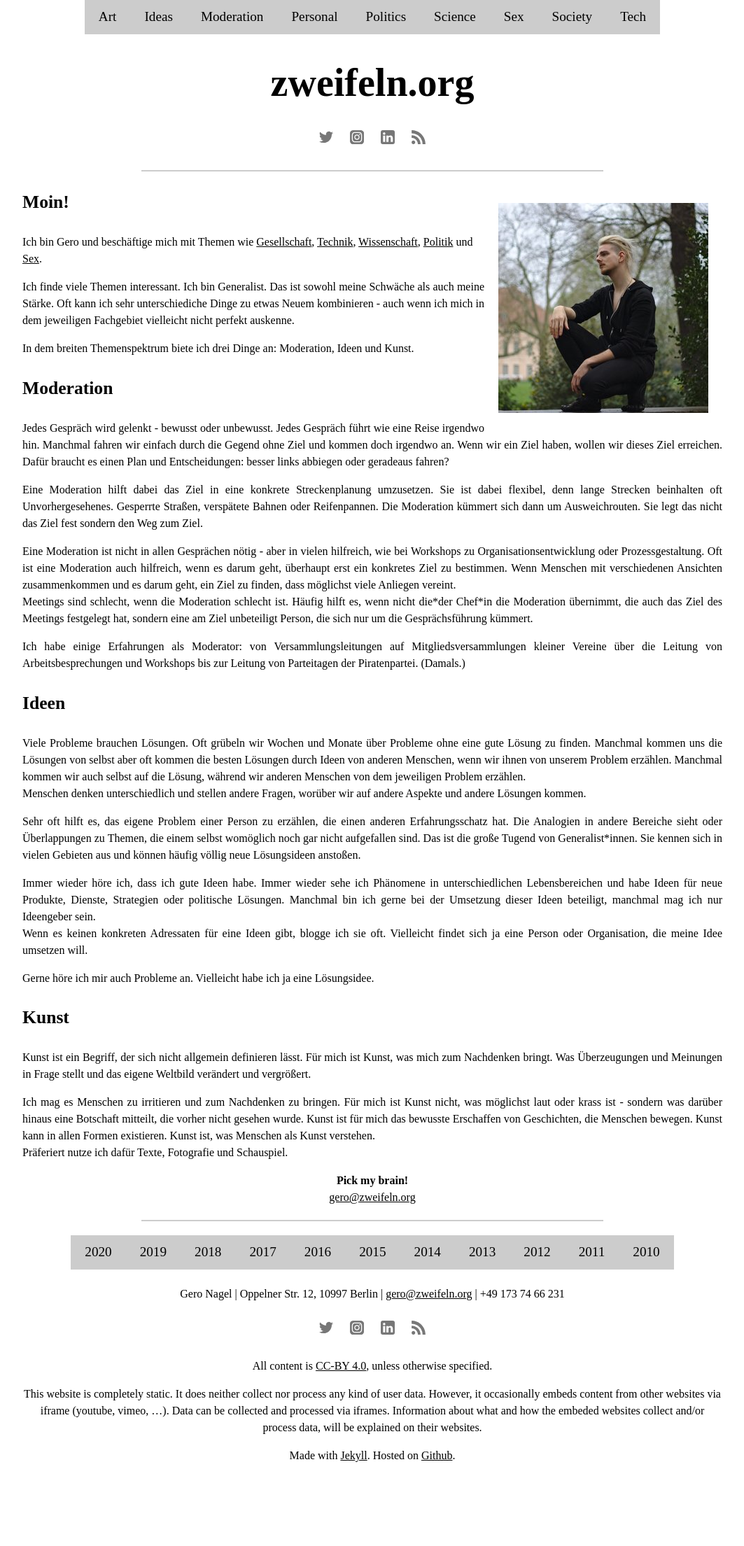
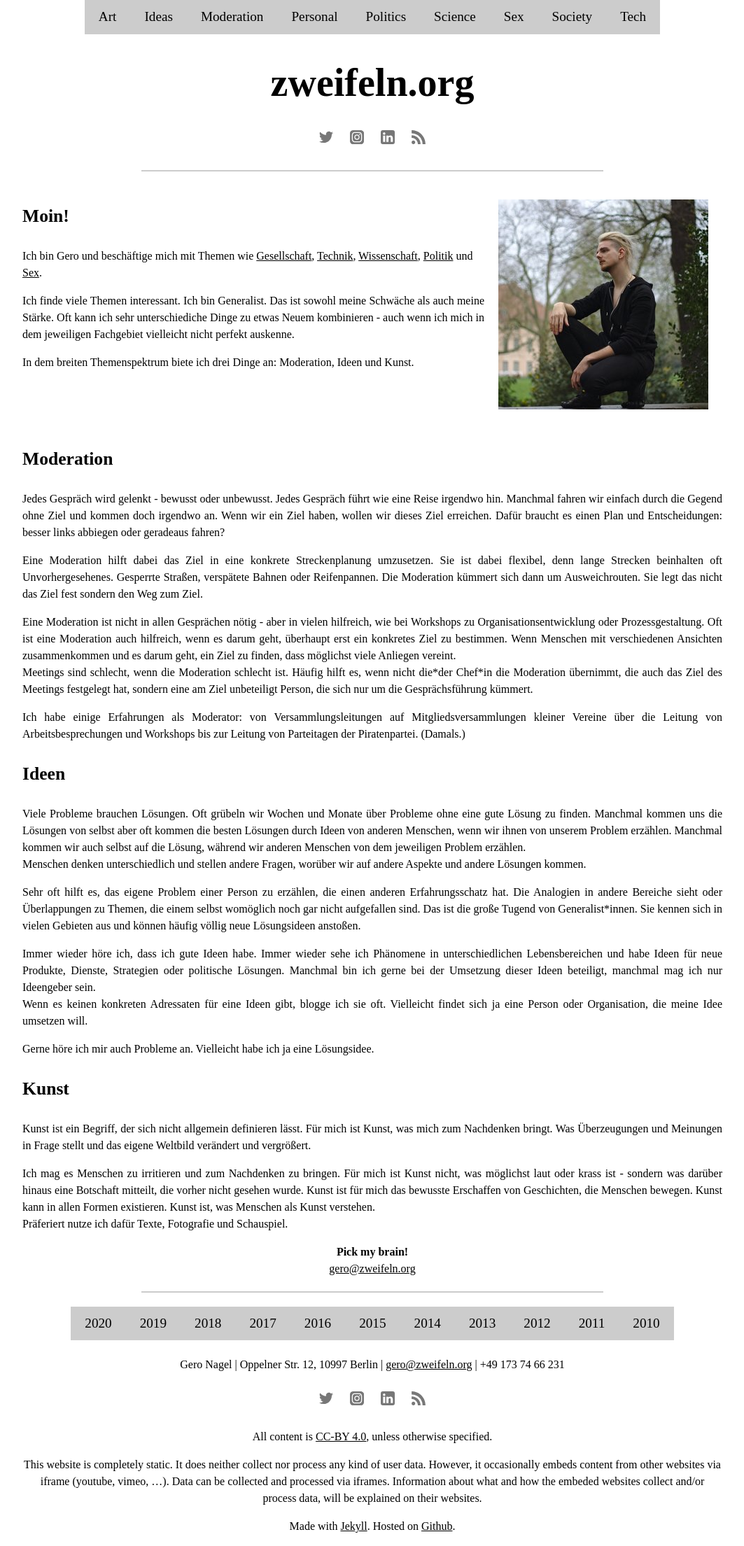
Before and after one commit to zweifeln/zweifeln.github.io, a Jekyll site: the page built from new_index.md, in a window 1280 px wide. Shown: the whole page at 70% size, without its empty margins (108-1171 px from the left). Built offline with Jekyll 4.4.1, drawn with Linux system fonts in a browser that asks for light colours; before the commit the page ends 2108 px from its top, so only the background shows below that.

Commit message:
clearfix

```diff
--- a/css/style.css
+++ b/css/style.css
@@ -64,15 +64,13 @@
 	color: #777;
 }
 
-.categories {
-	text-align: right;
-	font-size: 120%;
-}
-
 .center {
 	text-align: center;
 }
 
+.clearfix {
+	overflow: auto;
+}
 
 .img {
 	float: none;
--- a/new_index.md
+++ b/new_index.md
@@ -2,7 +2,7 @@
 layout: default
 ---
 <hr>
-<section>
+<div class="clearfix">
 <div class="img_right">
 	<img src="{{ site.url }}/images/gero-20180421.jpg">
 </div>
@@ -12,7 +12,7 @@
 <p>Ich finde viele Themen interessant. Ich bin Generalist. Das ist sowohl meine Schwäche als auch meine Stärke. Oft kann ich sehr unterschiediche Dinge zu etwas Neuem kombinieren - auch wenn ich mich in dem jeweiligen Fachgebiet vielleicht nicht perfekt auskenne.</p>
 
 <p>In dem breiten Themenspektrum biete ich drei Dinge an: Moderation, Ideen und Kunst.</p>
-</section>
+</div>
 
 ### Moderation
 
```
